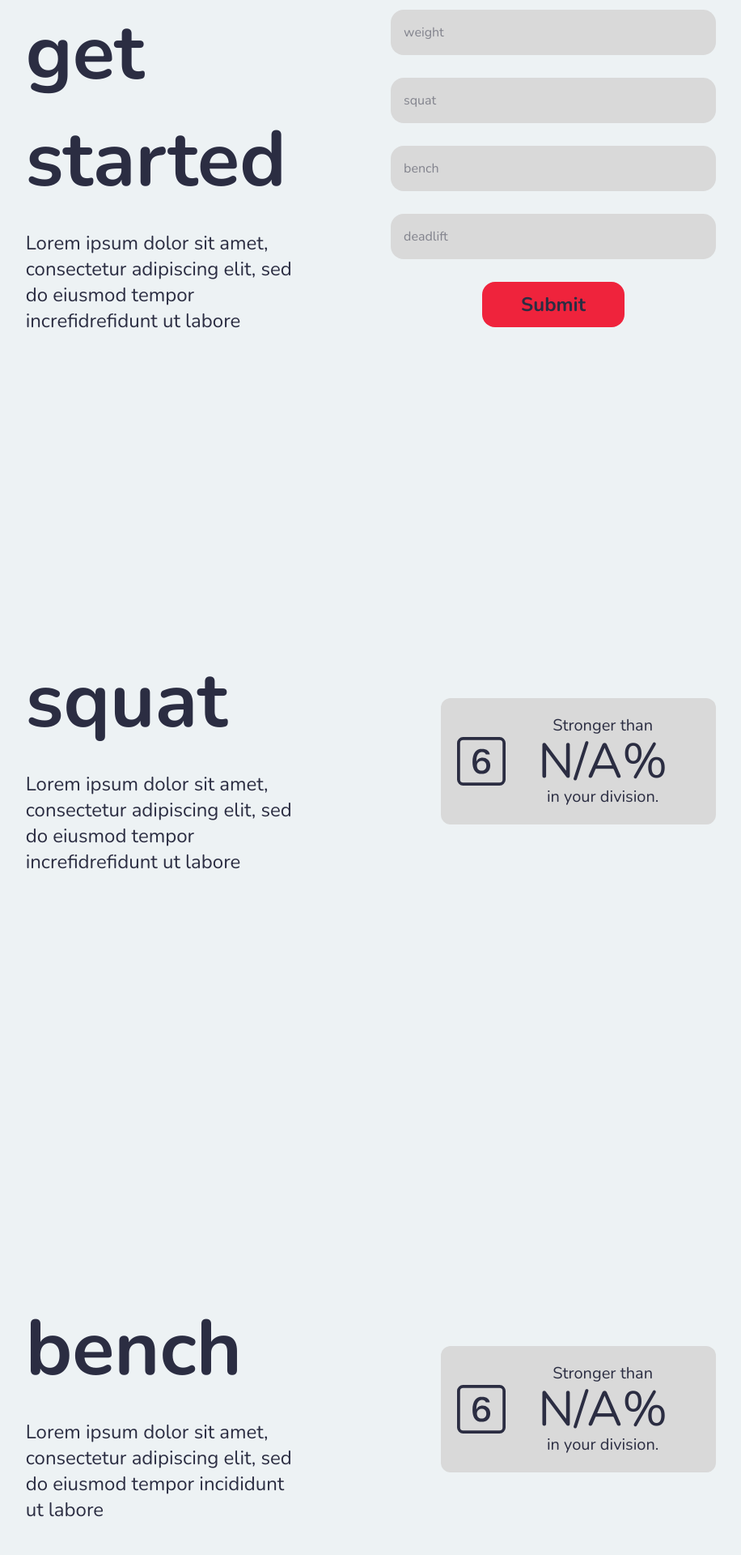
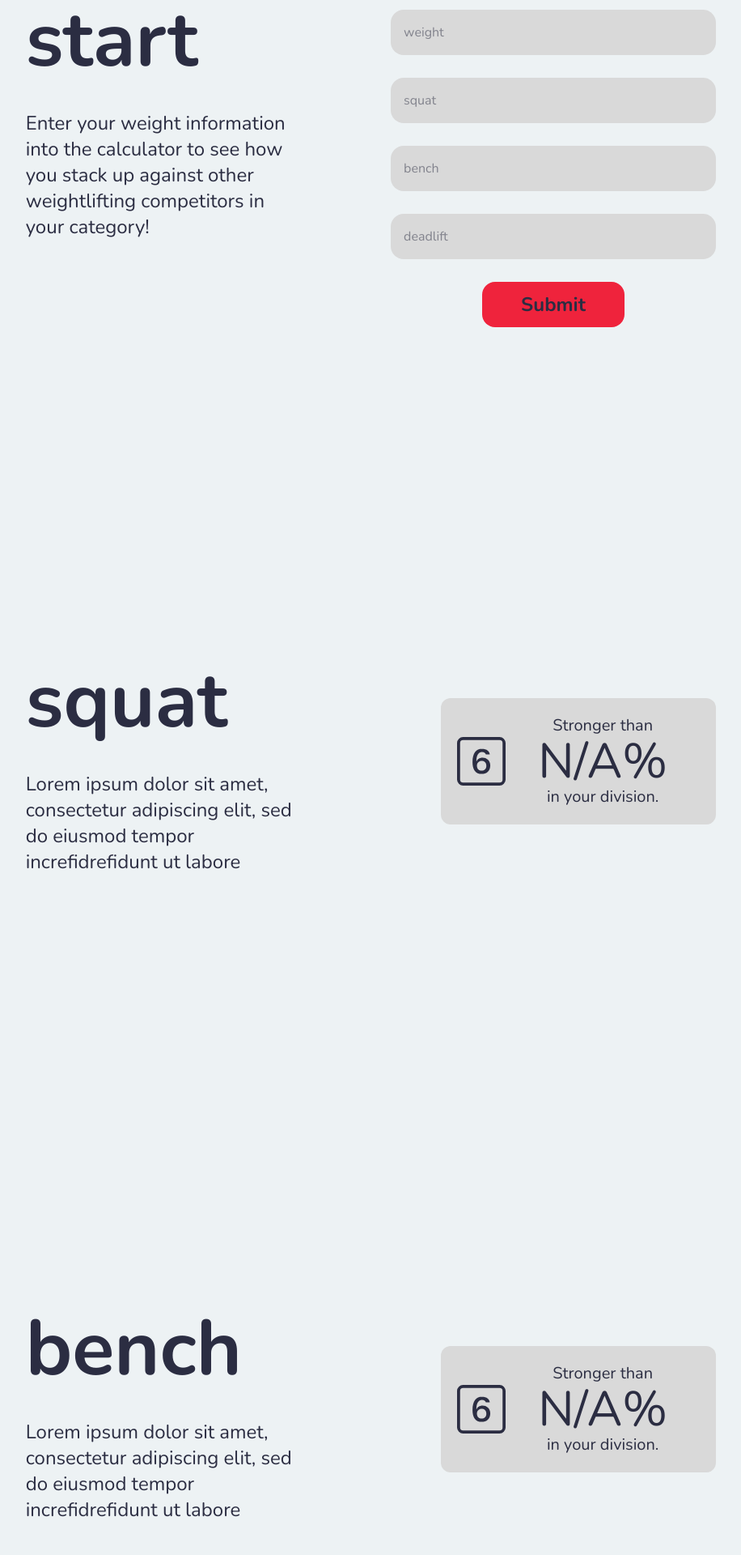
Before and after one commit to ZacharyTa/powerlifting-project, a Next.js app: page /compare in a window 1280 px wide. Shown: the part 260-2180 px from the top of the page at 81% size, without its empty margins (139-1055 px from the left). Built offline with nearby package versions, Linux system fonts and the light colour scheme.

Commit message:
refactored compare page, removed page component entirely

```diff
--- a/src/app/compare/page.js
+++ b/src/app/compare/page.js
@@ -1,11 +1,11 @@
 "use client";
-import Page from "@/components/compare/Page";
 import Protected from "@/components/Protected";
 import Percentage from "@/components/compare/Percentage";
 import Calculator from "@/components/Calculator";
 import Graph from "@/components/compare/Graph";
 import { Bs6Square } from "react-icons/bs";
 import { useState } from "react";
+import { SECTIONS } from "@/data/compare/Sections";
 
 const Compare = () => {
   const [percentages, setPercentages] = useState({});
@@ -14,103 +14,58 @@ const Compare = () => {
 
   return (
     <Protected>
-      <Page
+      <div
         id="start"
-        title="Let's get started"
-        description="Lorem ipsum dolor sit amet, consectetur adipiscing elit, sed do eiusmod tempor increfidrefidunt ut labore "
-        right={
+        className="grid grid-cols-5 items-center justify-items-end h-screen text-center"
+      >
+        <div className="w-2/3 col-span-2 h-fit text-2xl text-left inline-block items-center">
+          <div className="text-8xl font-bold mb-5 leading-snug">start</div>
+          <div>
+            Enter your weight information into the calculator to see how you
+            stack up against other weightlifting competitors in your category!
+          </div>
+        </div>
+        <div className="col-span-2">
           <Calculator
             setPercentages={setPercentages}
             setPercentiles={setPercentiles}
             setUnit={setUnit}
           />
-        }
-      />
-      <Page
-        id="squat"
-        title="squat"
-        description="Lorem ipsum dolor sit amet, consectetur adipiscing elit, sed do eiusmod tempor increfidrefidunt ut labore "
-        right={
-          <>
+        </div>
+      </div>
+      {SECTIONS.map((section, index) => (
+        <div
+          key={index}
+          id={section.title}
+          className="grid grid-cols-5 items-center justify-items-end h-screen text-center"
+        >
+          <div className="w-2/3 col-span-2 h-fit text-2xl text-left inline-block items-center">
+            <div className="text-8xl font-bold mb-5 leading-snug">
+              {section.title}
+            </div>
+            <div>{section.description}</div>
+          </div>
+          <div className="col-span-2">
             <Graph
               size={[450, 300]}
-              percentagePercentile={percentages.percentStrongerSquat}
-              percentilesData={percentiles.squat}
+              percentagePercentile={percentages[section.title]}
+              percentilesData={percentiles[section.title]}
               unit={unit}
             />
             <Percentage
-              percent={percentages.percentStrongerSquat}
+              percent={percentages[section.title]}
               icon={<Bs6Square className="text-6xl" />}
               description="Lorem ipsume quia dolor sit amet"
             />
-          </>
-        }
-      />
-      <Page
-        id="bench"
-        title="bench"
-        description="Lorem ipsum dolor sit amet, consectetur adipiscing elit, sed do eiusmod tempor incididunt ut labore "
-        right={
-          <>
-            <Graph
-              size={[450, 300]}
-              percentagePercentile={percentages.percentStrongerBench}
-              percentilesData={percentiles.bench}
-              unit={unit}
-            />
-            <Percentage
-              percent={percentages.percentStrongerBench}
-              icon={<Bs6Square className="text-6xl" />}
-              description="Lorem ipsume quia dolor sit amet"
-            />
-          </>
-        }
-      />
-      <Page
-        id="deadlift"
-        title="deadlift"
-        description="Lorem ipsum dolor sit amet, consectetur adipiscing elit, sed do eiusmod tempor incididunt ut labore "
-        right={
-          <>
-            <Graph
-              size={[450, 300]}
-              percentagePercentile={percentages.percentStrongerDeadlift}
-              percentilesData={percentiles.deadlift}
-              unit={unit}
-            />
-            <Percentage
-              percent={percentages.percentStrongerDeadlift}
-              icon={<Bs6Square className="text-6xl" />}
-              description="Lorem ipsume quia dolor sit amet"
-            />
-          </>
-        }
-      />
-      <Page
-        id="total"
-        title="total"
-        description="Lorem ipsum dolor sit amet, consectetur adipiscing elit, sed do eiusmod tempor incididunt ut labore "
-        right={
-          <>
-            <Graph
-              size={[450, 300]}
-              percentagePercentile={percentages.percentStrongerTotal}
-              percentilesData={percentiles.total}
-              unit={unit}
-            />
-            <Percentage
-              percent={percentages.percentStrongerTotal}
-              icon={<Bs6Square className="text-6xl" />}
-              description="Lorem ipsume quia dolor sit amet"
-            />
-          </>
-        }
-      />
-      <Page
+          </div>
+        </div>
+      ))}
+      <div
         id="conclusion"
-        title="conclusion"
-        description="Lorem ipsum dolor sit amet, consectetur adipiscing elit, sed do eiusmod tempor incididunt ut labore "
-      />
+        className="flex flex-col items-center justify-center text-8xl font-bold"
+      >
+        conclusion
+      </div>
     </Protected>
   );
 };
--- a/src/components/compare/Page.jsx
+++ /dev/null
@@ -1,16 +0,0 @@
-const Page = ({ title, id, description, right }) => {
-  return (
-    <div
-      id={id}
-      className="grid grid-cols-5 items-center justify-items-end h-screen text-center"
-    >
-      <div className="w-2/3 col-span-2 h-fit text-2xl text-left inline-block items-center">
-        <div className="text-8xl font-bold mb-5 leading-snug">{title}</div>
-        <div>{description}</div>
-      </div>
-      <div className="col-span-2">{right}</div>
-    </div>
-  );
-};
-
-export default Page;
--- /dev/null
+++ b/src/data/compare/Sections.js
@@ -0,0 +1,26 @@
+export const SECTIONS = [
+  {
+    title: "squat",
+    description:
+      "Lorem ipsum dolor sit amet, consectetur adipiscing elit, sed do eiusmod tempor increfidrefidunt ut labore ",
+    card: "Lorem ipsume quia dolor sit amet",
+  },
+  {
+    title: "bench",
+    description:
+      "Lorem ipsum dolor sit amet, consectetur adipiscing elit, sed do eiusmod tempor increfidrefidunt ut labore ",
+    card: "Lorem ipsume quia dolor sit amet",
+  },
+  {
+    title: "deadlift",
+    description:
+      "Lorem ipsum dolor sit amet, consectetur adipiscing elit, sed do eiusmod tempor increfidrefidunt ut labore ",
+    card: "Lorem ipsume quia dolor sit amet",
+  },
+  {
+    title: "total",
+    description:
+      "Lorem ipsum dolor sit amet, consectetur adipiscing elit, sed do eiusmod tempor increfidrefidunt ut labore ",
+    card: "Lorem ipsume quia dolor sit amet",
+  },
+];
--- a/src/data/compare/strongerPercentsQueries.js
+++ b/src/data/compare/strongerPercentsQueries.js
@@ -12,12 +12,8 @@ function generateQuery(liftType) {
         AND ${liftType} > 0
         AND weight_div_id = ?
         ) * 100
-      ) AS percentStronger${capitalizeFirstLetter(liftType)}
+      ) AS ${liftType}
     `;
-}
-
-function capitalizeFirstLetter(string) {
-  return string.charAt(0).toUpperCase() + string.slice(1);
 }
 
 export const PERCENTS = [
```
